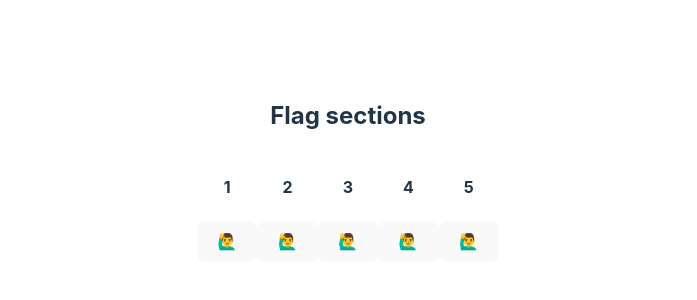
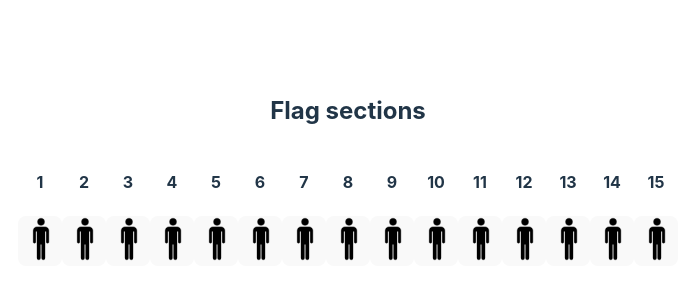
Before and after one commit to CodingChallenge24/find-the-imposter, a React (Vite) app in the folder frontend/: page / in a window 1280 px wide. Shown: the part 230-530 px from the top of the page, without its empty margins (292-989 px from the left). Built offline with nearby package versions, Linux system fonts and the light colour scheme.

Commit message:
adding human png

```diff
--- a/frontend/src/App.css
+++ b/frontend/src/App.css
@@ -42,9 +42,23 @@
 }
 
 #ImposterRow {
-  display: table;
+  display: table-row;
+  max-width: 100%;
+  position: relative;
 }
 
 .innerCell {
   display: table-cell;
 }
+
+.buttonCell {
+  padding: 0px;
+  max-width: 2.75em;
+  max-height: 10em;
+}
+
+.icon {
+  max-width: 2.75em;
+  max-height: 10em;
+  border: 0px;
+}
--- a/frontend/src/App.jsx
+++ b/frontend/src/App.jsx
@@ -9,7 +9,7 @@ function App() {
 
   return (
     <>
-        <ImposterRow noImposter={5}/>
+      <ImposterRow noImposter={15}/>
     </>
   )
 }
--- a/frontend/src/ImposterRow.jsx
+++ b/frontend/src/ImposterRow.jsx
@@ -1,5 +1,6 @@
 import { useState } from 'react'
-
+import personBlack from './assets/peopleBlack.png'
+import personRed from './assets/peopleRed.png'
 
 function IconButton({id}) {
 
@@ -13,7 +14,9 @@ function IconButton({id}) {
         return (
             <div className='innerCell'>
                 <h4>{id}</h4>
-                <button onClick={handleClick}>🙋‍♂️</button>
+                <button className="buttonCell" onClick={handleClick}>
+                    <img className="icon" src={personBlack} />
+                </button>
             </div>
         )
     }
@@ -21,7 +24,9 @@ function IconButton({id}) {
         return (
             <div className='innerCell'>
                 <h4>{id}</h4>
-                <button onClick={handleClick}>👲</button>
+                <button className="buttonCell" onClick={handleClick}>
+                    <img className="icon" src={personRed} />
+                </button>
             </div>
         )
     }
@@ -32,10 +37,11 @@ export default function ImposterRow({ noImposter }) { // noImposter is the numbe
 
     let row = [];
     let index = 0
-    for (let j = 0; j <= (noImposter - 1) / 10; j ++) {
+    const perRow = 30;
+    for (let j = 0; j <= (noImposter - 1) / perRow; j ++) {
         let imposters = [];
 
-        let cnt = Math.min(noImposter - j * 10, 10);
+        let cnt = Math.min(noImposter - j * perRow, perRow);
         for (let i = 0; i < cnt; i ++) {
             imposters.push(<IconButton id = {index + 1}/>);
             index ++;
```
Also changed, not shown: frontend/src/QueryBox.jsx (added), frontend/src/assets/peopleBlack.png (added), frontend/src/assets/peopleRed.png (added).
